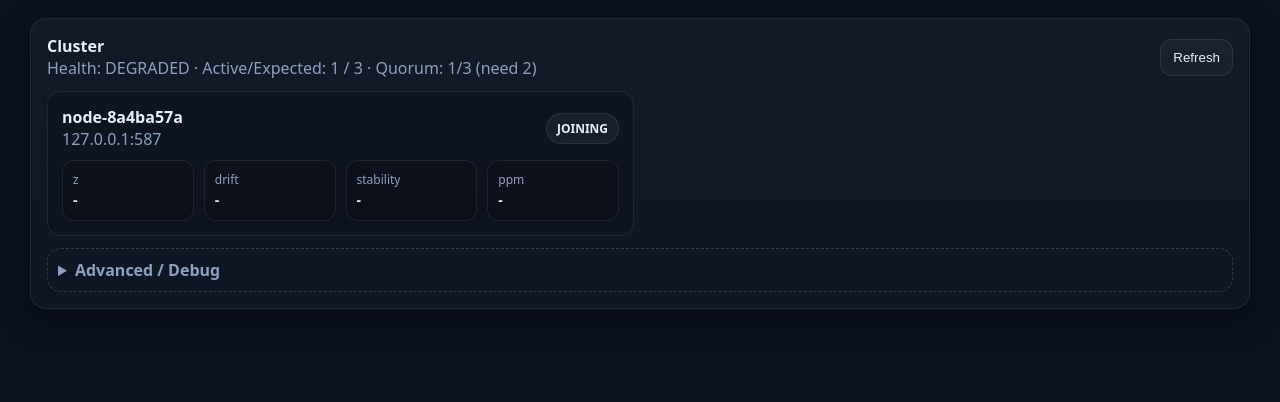
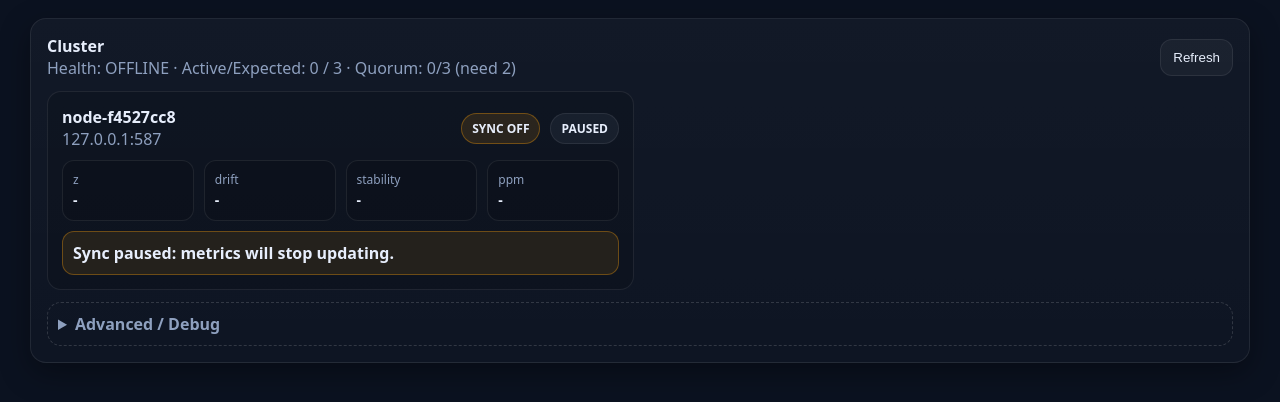
Before and after one commit to pdev419/ZETA-SYNC, a FastAPI app: page /nodes in a window 1280 px wide. Shown: the part 69-471 px from the top of the page. Run offline with FastAPI, Linux system fonts and the light colour scheme; some libraries are stand-ins or nearby versions.

Commit message:
#fix: node sync logic

```diff
--- a/apps/web/templates/index.html
+++ b/apps/web/templates/index.html
@@ -41,7 +41,7 @@
 
         <div class="card">
           <h2>Controls</h2>
-          <p class="muted">Start/Stop the local sync process. Applies to this node only.</p>
+          <p class="muted">Start/Stop the local sync process on this node. Nodes view shows SYNC ON/OFF explicitly.</p>
           <div class="row">
             <button class="btn primary" onclick="clusterStart()">Start sync</button>
             <button class="btn" onclick="clusterStop()">Stop sync</button>
--- a/apps/web/templates/nodes.html
+++ b/apps/web/templates/nodes.html
@@ -46,6 +46,7 @@
         const m = n.metrics || {};
         const st = n.state || "UNKNOWN";
         const excluded = !!n.excluded;
+        const syncOn = !!n.sync_running;
 
         return `
           <div class="node ${excluded ? "excluded":""}">
@@ -54,7 +55,10 @@
                 <div class="nodeId">${escapeHtml(n.node_id || "UNKNOWN")}</div>
                 <div class="muted">${escapeHtml(n.peer_addr || "-")}</div>
               </div>
-              <div class="pill ${st.toLowerCase()}">${escapeHtml(st)}</div>
+              <div class="row">
+                <div class="pill ${syncOn ? "healthy" : "warning"}">${syncOn ? "SYNC ON" : "SYNC OFF"}</div>
+                <div class="pill ${st.toLowerCase()}">${escapeHtml(st)}</div>
+              </div>
             </div>
 
             <div class="kpi">
@@ -65,6 +69,7 @@
             </div>
 
             ${excluded ? `<div class="warnBox">Excluded: ${escapeHtml(n.reason || "UNKNOWN")}</div>` : ``}
+            ${(!syncOn && (n.online || st === "PAUSED")) ? `<div class="warnBox">Sync paused: metrics will stop updating.</div>` : ``}
           </div>
         `;
       }
--- a/main.py
+++ b/main.py
@@ -9,16 +9,16 @@ import time
 from contextlib import asynccontextmanager
 from dataclasses import dataclass, field
 from pathlib import Path
-from typing import Any, Dict, List, Optional, Set, Tuple
+from typing import Any, Dict, List, Optional, Set
 
 import uvicorn
 from dotenv import load_dotenv
 from fastapi import BackgroundTasks, FastAPI, HTTPException, Query
+from fastapi.middleware.cors import CORSMiddleware
 from fastapi.responses import HTMLResponse
 from fastapi.staticfiles import StaticFiles
+from starlette.requests import Request
 from fastapi.templating import Jinja2Templates
-from fastapi.middleware.cors import CORSMiddleware
-from starlette.requests import Request
 
 from node.agent.discovery import Discovery, parse_hostport
 from node.cluster.membership import MembershipTracker
@@ -26,7 +26,7 @@ from node.constants import ENV_FILE, EVENTS_LOG, LOG_DIR, METRICS_LOG, PROJECT_R
 from node.peer.client import send_message
 from node.peer.server import PeerServer
 from node.peer.tls import TLSPaths, build_client_ssl_context, build_server_ssl_context
-from node.security.ca import CAPaths, ensure_cluster_ca, issue_node_cert, load_ca, sign_csr
+from node.security.ca import CAPaths, ensure_cluster_ca, issue_node_cert, load_ca
 from node.security.store import SecurityStore
 from node.storage.jsonl import append_jsonl, has_min_disk_free, tail_jsonl
 from node.storage.node_id import load_or_create_node_id
@@ -153,6 +153,8 @@ class NodeRuntime:
     excluded_nodes: Set[str] = field(default_factory=set)
     local_seq: int = 0
     zeta_proc: Optional[ZetaSyncProcess] = None
+    sync_running: bool = False
+    sync_last_change_ts: float = field(default_factory=lambda: time.time())
 
     _event_throttle: Dict[str, float] = field(default_factory=dict)
 
@@ -220,11 +222,15 @@ class NodeRuntime:
             ) from e
 
         self.log_event("SYNC_STARTED", cmd=[self.settings.zeta_sync_cmd] + self.settings.zeta_sync_args)
+        self.sync_running = True
+        self.sync_last_change_ts = time.time()
 
     async def stop_sync(self) -> None:
         if self.zeta_proc:
             await self.zeta_proc.stop()
         self.log_event("SYNC_STOPPED")
+        self.sync_running = False
+        self.sync_last_change_ts = time.time()
 
     def learn_peer_identity(self, peer_addr: str, node_id: str) -> None:
         if not peer_addr or not node_id:
@@ -244,6 +250,7 @@ class NodeRuntime:
             "node_id": self.node_id,
             "advertise_addr": self.advertise_addr(),
             "known_peers": sorted(self.discovery.known_peers),
+            "sync_running": bool(self.sync_running),
         }
 
 
@@ -258,6 +265,7 @@ async def peer_handler(ctx: NodeRuntime, msg: dict, meta: dict, app: FastAPI) ->
     peer_node_id = _cn_from_peer_cert(peer_cert) if tls_enabled else None
     source_peer = str(meta.get("peer_id") or "")
     peer_listen = msg.get("listen")
+    peer_sync_running = msg.get("sync_running")
     stable_peer_addr = (
         peer_listen
         if isinstance(peer_listen, str) and ":" in peer_listen
@@ -302,7 +310,7 @@ async def peer_handler(ctx: NodeRuntime, msg: dict, meta: dict, app: FastAPI) ->
             return {"type": "ERROR", "reason": "pending_approval"}
 
     if peer_node_id and stable_peer_addr:
-        app.state.membership.observe(peer_node_id, peer_addr=stable_peer_addr)
+        app.state.membership.observe(peer_node_id, peer_addr=stable_peer_addr, sync_running=peer_sync_running)
 
     if t == "PING":
         return {"type": "PONG", "from": ctx.node_id}
@@ -312,7 +320,7 @@ async def peer_handler(ctx: NodeRuntime, msg: dict, meta: dict, app: FastAPI) ->
             ctx.discovery.merge([peer_listen])
             if tls_enabled and peer_node_id and stable_peer_addr:
                 ctx.learn_peer_identity(peer_listen, peer_node_id)
-                app.state.membership.observe(peer_node_id, peer_addr=stable_peer_addr)
+                app.state.membership.observe(peer_node_id, peer_addr=stable_peer_addr, sync_running=peer_sync_running)
         return {"type": "HELLO_ACK", "from": ctx.node_id, "peers": sorted(ctx.discovery.known_peers)}
 
     if t == "PEER_LIST_REQ":
@@ -327,9 +335,10 @@ async def peer_handler(ctx: NodeRuntime, msg: dict, meta: dict, app: FastAPI) ->
     if t == "METRICS_PUSH":
         metrics = msg.get("metrics", {})
         sender = peer_node_id if tls_enabled else msg.get("sender")
+        sr = msg.get("sync_running")
         if isinstance(sender, str) and isinstance(metrics, dict) and stable_peer_addr:
             ctx.upsert_peer_metrics(sender, metrics)
-            app.state.membership.observe(sender, peer_addr=stable_peer_addr, metrics=metrics)
+            app.state.membership.observe(sender, peer_addr=stable_peer_addr, metrics=metrics, sync_running=sr)
         return {"type": "METRICS_ACK"}
 
     return {"type": "ERROR", "reason": f"Unknown type {t}"}
@@ -348,7 +357,7 @@ async def discovery_loop(ctx: NodeRuntime, app: FastAPI) -> None:
                 if isinstance(peers, list):
                     ctx.discovery.merge([p for p in peers if isinstance(p, str)])
 
-                await send_message(host, port, {"type": "HELLO", "listen": advertise}, ssl_ctx=app.state.client_ssl_ctx)
+                await send_message(host, port, {"type": "HELLO", "listen": advertise, "sync_running": bool(ctx.sync_running)}, ssl_ctx=app.state.client_ssl_ctx)
             except Exception:
                 continue
 
@@ -362,7 +371,7 @@ async def discovery_loop(ctx: NodeRuntime, app: FastAPI) -> None:
                 if isinstance(peers, list):
                     ctx.discovery.merge([p for p in peers if isinstance(p, str)])
 
-                await send_message(host, port, {"type": "HELLO", "listen": advertise}, ssl_ctx=app.state.client_ssl_ctx)
+                await send_message(host, port, {"type": "HELLO", "listen": advertise, "sync_running": bool(ctx.sync_running)}, ssl_ctx=app.state.client_ssl_ctx)
             except Exception:
                 continue
 
@@ -384,7 +393,14 @@ async def metrics_loop(ctx: NodeRuntime, app: FastAPI) -> None:
             parsed = parse_metrics_line(line)
             if parsed:
                 ctx.upsert_peer_metrics(ctx.node_id, parsed)
-                app.state.membership.observe(ctx.node_id, peer_addr=ctx.advertise_addr(), metrics=parsed)
+
+                ctx.sync_running = True
+                app.state.membership.observe(
+                    ctx.node_id,
+                    peer_addr=ctx.advertise_addr(),
+                    metrics=parsed,
+                    sync_running=True,
+                )
 
                 if has_min_disk_free(LOG_DIR):
                     append_jsonl(METRICS_LOG, {"ts": time.time(), "node_id": ctx.node_id, "sequence_id": ctx.next_seq(), "metrics": parsed})
@@ -408,7 +424,13 @@ async def metrics_push_loop(ctx: NodeRuntime, app: FastAPI) -> None:
                 await send_message(
                     host,
                     port,
-                    {"type": "METRICS_PUSH", "sender": ctx.node_id, "listen": advertise, "metrics": local},
+                    {
+                        "type": "METRICS_PUSH",
+                        "sender": ctx.node_id,
+                        "listen": advertise,
+                        "metrics": local,
+                        "sync_running": bool(ctx.sync_running),
+                    },
                     timeout=2.0,
                     ssl_ctx=app.state.client_ssl_ctx,
                 )
@@ -489,7 +511,8 @@ def create_app() -> FastAPI:
         healthy_stability_threshold=float(os.getenv("HEALTHY_STABILITY_THRESHOLD", "0.995")),
         healthy_consecutive=int(os.getenv("HEALTHY_CONSECUTIVE_TICKS", "10")),
     )
-    app.state.membership.observe(ctx.node_id, peer_addr=ctx.advertise_addr(), metrics={})
+
+    app.state.membership.observe(ctx.node_id, peer_addr=ctx.advertise_addr(), metrics={}, sync_running=False)
 
     store = SecurityStore(SECURITY_JSON)
     app.state.security_store = store
@@ -564,6 +587,7 @@ def create_app() -> FastAPI:
     async def mgmt_start():
         try:
             await app.state.ctx.start_sync()
+            app.state.membership.observe(app.state.ctx.node_id, peer_addr=app.state.ctx.advertise_addr(), sync_running=True)
             return {"ok": True}
         except RuntimeError as e:
             raise HTTPException(status_code=400, detail=str(e))
@@ -571,6 +595,7 @@ def create_app() -> FastAPI:
     @app.post("/mgmt/cluster/stop")
     async def mgmt_stop():
         await app.state.ctx.stop_sync()
+        app.state.membership.observe(app.state.ctx.node_id, peer_addr=app.state.ctx.advertise_addr(), sync_running=False)
         return {"ok": True}
 
     @app.post("/mgmt/security/ca/init")
@@ -722,7 +747,7 @@ def create_app() -> FastAPI:
             known = set([m.get("peer_addr") for m in nodes if m.get("peer_addr")])
             for p in sorted(app.state.ctx.discovery.known_peers):
                 if p not in known:
-                    nodes.append({"node_id": None, "peer_addr": p, "state": "UNKNOWN", "online": False, "excluded": False, "reason": None, "metrics": {}})
+                    nodes.append({"node_id": None, "peer_addr": p, "state": "UNKNOWN", "online": False, "sync_running": False, "excluded": False, "reason": None, "metrics": {}})
         return {"nodes": nodes, "cluster": app.state.membership.export_cluster()}
 
     @app.get("/api/v1/cluster/events")
```
Also changed, not shown: node/cluster/membership.py (+29 -25 lines).
